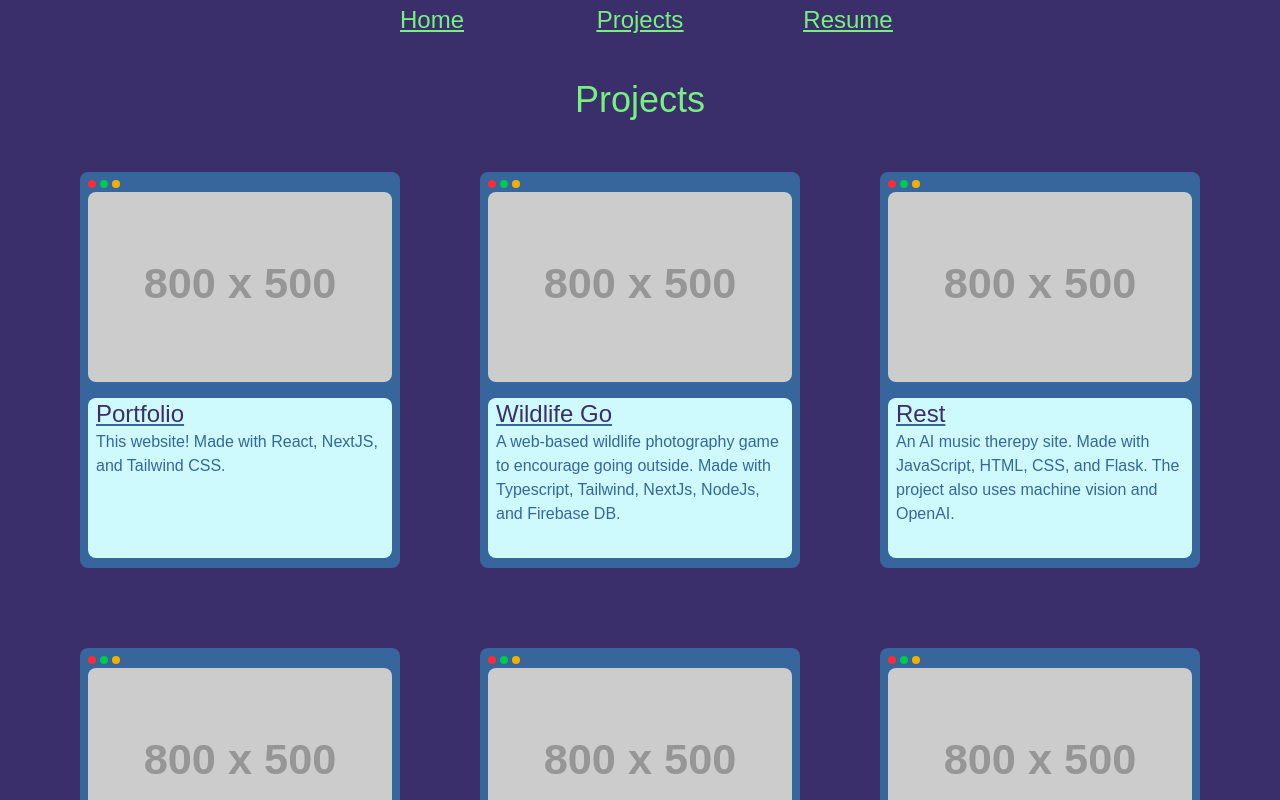
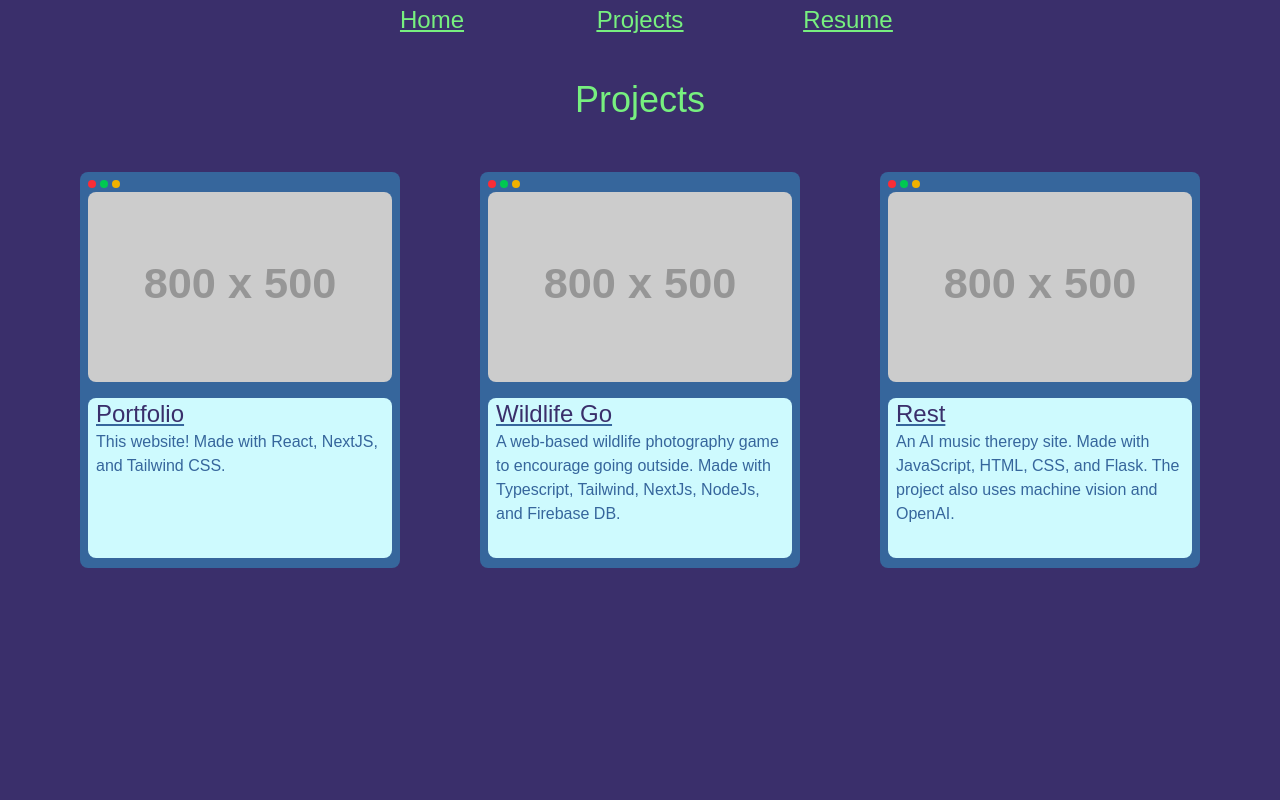
Before and after one commit to KennethWang1/Portfolio, a Next.js app: page /projects in a window 1280 px wide. Shown: the top 800 px of the page. Built offline with nearby package versions, Linux system fonts and the light colour scheme.

Commit message:
ready for prod

```diff
--- a/app/projects/page.js
+++ b/app/projects/page.js
@@ -14,9 +14,7 @@ export default function Projects() {
                         <ProjectDiv link = 'https://github.com/ohi-711/Rest' title = 'Rest' content = 'An AI music therepy site. Made with JavaScript, HTML, CSS, and Flask. The project also uses machine vision and OpenAI.'/>
                     </div>
                     <div className="flex flex-row items-center justify-center">
-                        <ProjectDiv/>
-                        <ProjectDiv/>
-                        <ProjectDiv/>
+
                     </div>
                 </div>
             </div>
```
